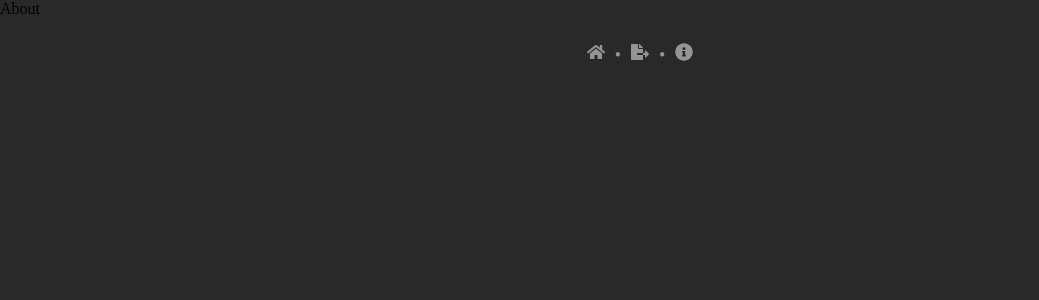
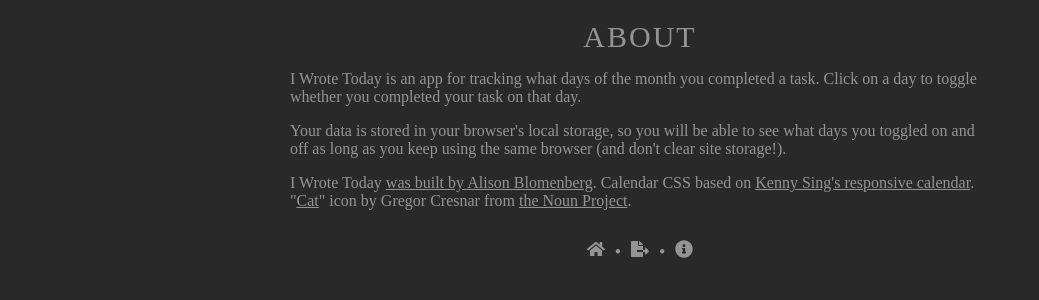
Before and after one commit to sheesania/i-wrote-today, a React (Create React App) app: page /about in a window 1280 px wide. Shown: the top 300 px of the page, without its empty margins (0-1039 px from the left). Built offline with nearby package versions, Linux system fonts and the light colour scheme.

Commit message:
content + styling for about page

```diff
--- a/src/About.js
+++ b/src/About.js
@@ -1,7 +1,18 @@
 function About() {
   return (
     <div>
-      About
+      <h1>About</h1>
+      <div className='page-content'>
+        <p>
+          I Wrote Today is an app for tracking what days of the month you completed a task. Click on a day to toggle whether you completed your task on that day.
+        </p>
+        <p>
+          Your data is stored in your browser's local storage, so you will be able to see what days you toggled on and off as long as you keep using the same browser (and don't clear site storage!).
+        </p>
+        <p>
+          I Wrote Today <a href='https://github.com/sheesania/i-wrote-today'>was built by Alison Blomenberg</a>. Calendar CSS based on <a href='https://codepen.io/KennySing/pen/rBDlJ'>Kenny Sing's responsive calendar</a>. "<a href='https://thenounproject.com/search/?q=cat&i=3556313'>Cat</a>" icon by Gregor Cresnar from <a href='https://thenounproject.com/'>the Noun Project</a>.
+        </p>
+      </div>
     </div>
   );
 }
--- a/src/App.css
+++ b/src/App.css
@@ -18,15 +18,6 @@
 
 .app-header {
   text-align: center;
-  color: var(--primary-gray);
-}
-
-h1 {
-  text-transform: uppercase;
-  letter-spacing: 2px;
-  font-size: 30px;
-  font-weight: 500;
-  margin: 20px 20px 5px 20px;
 }
 
 .month-buttons {
--- a/src/Footer.css
+++ b/src/Footer.css
@@ -19,13 +19,3 @@
   padding-left: 10px;
   padding-right: 10px;
 }
-
-.footer a {
-  color: var(--primary-gray);
-  transition: all 0.15s;
-  text-decoration: none;
-}
-
-.footer a:hover {
-  color: var(--secondary-gray);
-}
--- a/src/index.css
+++ b/src/index.css
@@ -7,4 +7,34 @@
 body {
   background-color: var(--deep-gray);
   font-family: 'Ubuntu';
+  color: var(--primary-gray);
 }
+
+h1 {
+  text-align: center;
+  text-transform: uppercase;
+  letter-spacing: 2px;
+  font-size: 30px;
+  font-weight: 500;
+  margin: 20px 20px 5px 20px;
+}
+
+a {
+  color: var(--primary-gray);
+  transition: all 0.15s;
+  text-decoration: none;
+}
+
+a:hover {
+  color: var(--secondary-gray);
+}
+
+.page-content {
+  margin: 15px auto 30px auto;
+  max-width: 700px;
+  font-size: 16px;
+}
+
+.page-content a {
+  text-decoration: underline;
+}
```
